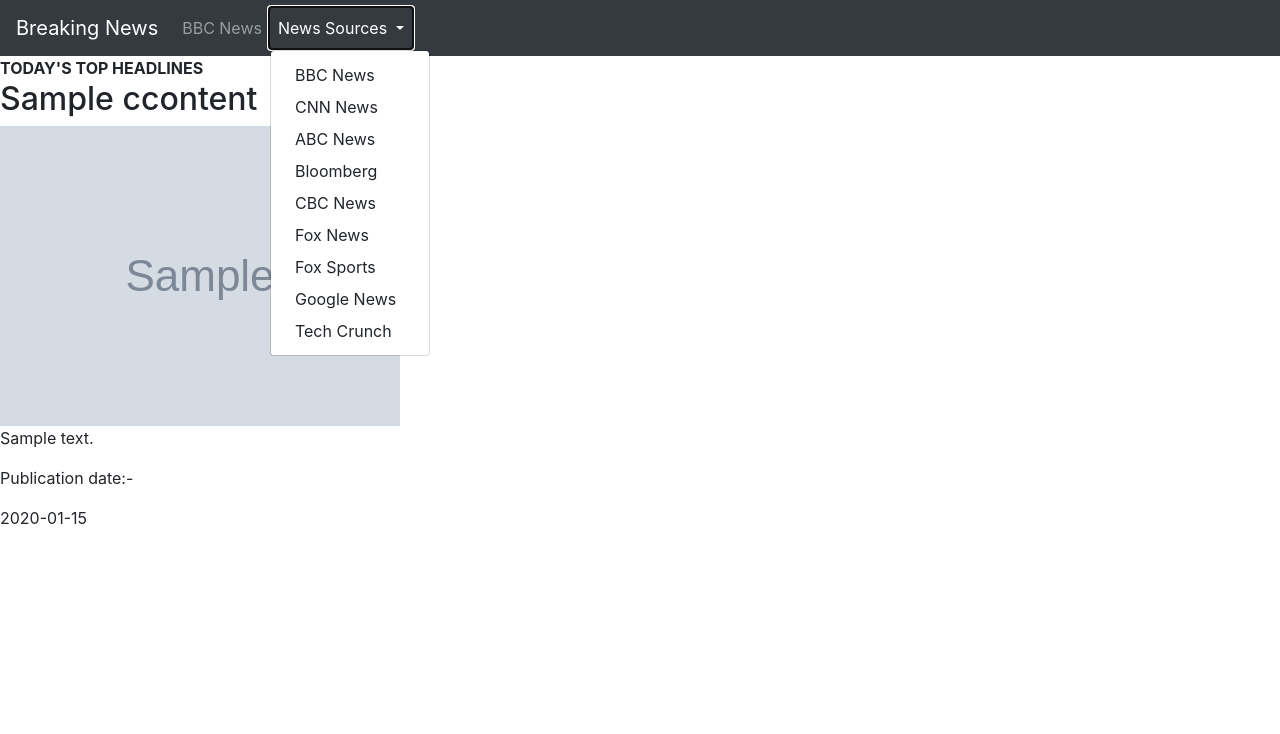
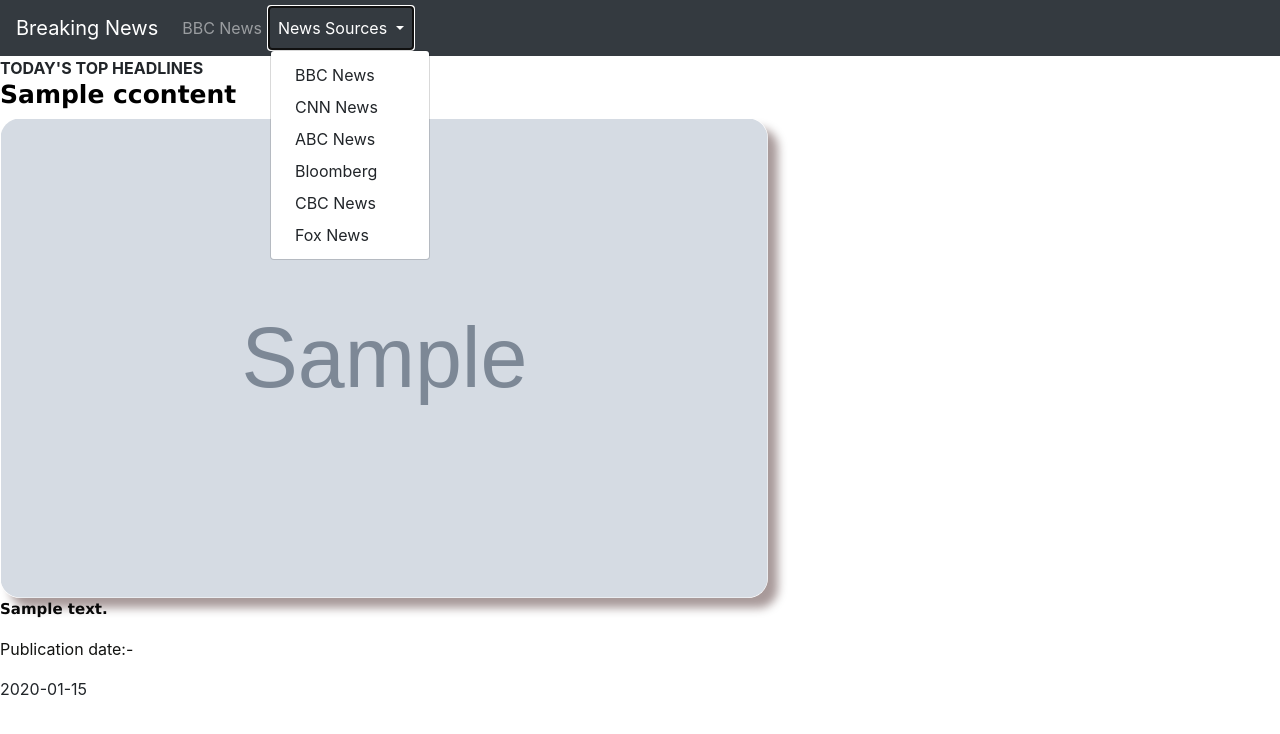
Before and after one commit to jacobrugano/summarynews, a Flask app: template templates/cnn.html in a window 1280 px wide, after a click on "News Sources". Shown: the top 734 px of the page. Run offline with Flask 2, Linux system fonts and the light colour scheme; the template is opened without the code that fills it: most values are stand-ins (such as "Sample title", 1, 10 or a date in 2020); grey boxes marked "Sample" are stand-in pictures; some libraries are stand-ins or nearby versions.

```diff
--- a/templates/abcnews.html
+++ b/templates/abcnews.html
@@ -41,9 +41,6 @@
                     <a class="dropdown-item" href="/bloomberg">Bloomberg</a>
                     <a class="dropdown-item" href="/cbcnews">CBC News</a>
                     <a class="dropdown-item" href="/foxnews">Fox News</a>
-                    <a class="dropdown-item" href="/foxsports">Fox Sports</a>
-                    <a class="dropdown-item" href="/google">Google News</a>
-                    <a class="dropdown-item" href="/tech">Tech Crunch</a>
                   </div>
               </li>
             </ul>
--- a/templates/cnn.html
+++ b/templates/cnn.html
@@ -38,12 +38,9 @@
                     <a class="dropdown-item" href="/">BBC News</a>
                     <a class="dropdown-item" href="/cnn">CNN News</a>
                     <a class="dropdown-item" href="/abc">ABC News</a>
-                    <a class="dropdown-item" href="#bloomberg">Bloomberg</a>
-                    <a class="dropdown-item" href="#cbcnews">CBC News</a>
-                    <a class="dropdown-item" href="#foxnews">Fox News</a>
-                    <a class="dropdown-item" href="#foxsports">Fox Sports</a>
-                    <a class="dropdown-item" href="#google">Google News</a>
-                    <a class="dropdown-item" href="#tech">Tech Crunch</a>
+                    <a class="dropdown-item" href="/bloomberg">Bloomberg</a>
+                    <a class="dropdown-item" href="/cbcnews">CBC News</a>
+                    <a class="dropdown-item" href="/foxnews">Fox News</a>
                   </div>
               </li>
             </ul>
@@ -54,16 +51,29 @@
             <div>
                 <div class = "head2"><strong> TODAY'S TOP HEADLINES</strong></div>
                 {% for cnn_title,cnn_descriptions,cnn_image,cnn_publication_date,cnn_news_url in ccontents %}
-                <div>
-                    <div><h2>{{cnn_title}}</h2></a></div>
-                    <div><a href="{{cnn_news_url}}"><img src="{{cnn_image}}"></a></div>
-                    <div class="content"><p>{{cnn_descriptions}}</p></div>
-                    <div class="content"><p>Publication date:-</p><p> {{cnn_publication_date}} </p></div>
+                <div class="wrapper">
+                    <div><h2 class="content" style="color: rgb(0, 0, 0);font-size: 25px;font-weight: bold;font-family: 'Lucida Sans', 'Lucida Sans Regular', 'Lucida Grande', 'Lucida Sans Unicode', Geneva, Verdana, sans-serif;" >{{cnn_title}}</h2></a></div>
+                    <div><a href="{{cnn_news_url}}"><img src="{{cnn_image}}"  style="height: 60%;width: 60%; border-radius: 20px; box-shadow: 10px 10px 10px rgba(37, 1, 1, 0.4); padding: 0.5px;"></a></div>
+                    <div class="content"  style="color: rgb(0, 0, 0);font-size: 15px;font-weight: bold;font-family: 'Lucida Sans', 'Lucida Sans Regular', 'Lucida Grande', 'Lucida Sans Unicode', Geneva, Verdana, sans-serif;"><p  style="color: rgb(8, 8, 8);font-size: 15px;font-weight: bold; font-family: 'Lucida Sans', 'Lucida Sans Regular', 'Lucida Grande', 'Lucida Sans Unicode', Geneva, Verdana, sans-serif;">{{cnn_descriptions}}</p></div>
+                    <div class="content"><p style="color:rgb(18, 19, 17);" >Publication date:-</p><p> {{cnn_publication_date}} </p></div>
                     <!-- <div>Published by: <p>"{{cnn_author}}"</p></div> -->
                 </div>
                 {% endfor %}
             </div>
         </section>
+        <!-- <section>
+          <div>
+              <div class = "head2"><strong> TODAY'S TOP HEADLINES</strong></div>
+              {% for abc_title,abc_descriptions,abc_image,abc_publication_date,abc_news_url in abchighlights %}
+              <div class="wrapper">
+                  <div><h2 class="content" style="color: rgb(0, 0, 0);font-size: 25px;font-weight: bold;font-family: 'Lucida Sans', 'Lucida Sans Regular', 'Lucida Grande', 'Lucida Sans Unicode', Geneva, Verdana, sans-serif;" >{{abc_title}}</h2></a></div>
+                  <div><a href="{{abc_news_url}}" ><img src="{{abc_image}}" style="height: 60%;width: 60%; border-radius: 20px; box-shadow: 10px 10px 10px rgba(37, 1, 1, 0.4); padding: 0.5px;"></a></div>
+                  <div class="content" style="color: rgb(0, 0, 0);font-size: 15px;font-weight: bold;font-family: 'Lucida Sans', 'Lucida Sans Regular', 'Lucida Grande', 'Lucida Sans Unicode', Geneva, Verdana, sans-serif;"><p>{{abc_descriptions}}</p></div>
+                  <div class="content"><p style="color:rgb(18, 19, 17);" >Publication date:-</p><p style="color: rgb(8, 8, 8);font-size: 15px;font-weight: bold; font-family: 'Lucida Sans', 'Lucida Sans Regular', 'Lucida Grande', 'Lucida Sans Unicode', Geneva, Verdana, sans-serif;"> {{abc_publication_date}} </p></div>
+              </div>
+              {% endfor %}
+          </div>
+      </section> -->
     <script
     src="https://code.jquery.com/jquery-3.2.1.slim.min.js"
     integrity="sha384-KJ3o2DKtIkvYIK3UENzmM7KCkRr/rE9/Qpg6aAZGJwFDMVNA/GpGFF93hXpG5KkN"
--- a/templates/home.html
+++ b/templates/home.html
@@ -40,9 +40,6 @@
                     <a class="dropdown-item" href="/bloomberg">Bloomberg</a>
                     <a class="dropdown-item" href="/cbcnews">CBC News</a>
                     <a class="dropdown-item" href="/foxnews">Fox News</a>
-                    <a class="dropdown-item" href="/foxsports">Fox Sports</a>
-                    <a class="dropdown-item" href="/google">Google News</a>
-                    <a class="dropdown-item" href="/tech">Tech Crunch</a>
                 </div>
               </li>
             </ul>
```
Also changed, not shown: templates/bloomberg.html (+18 -8 lines), templates/cbcnews.html (+5 -8 lines), templates/foxnews.html (+5 -8 lines).
